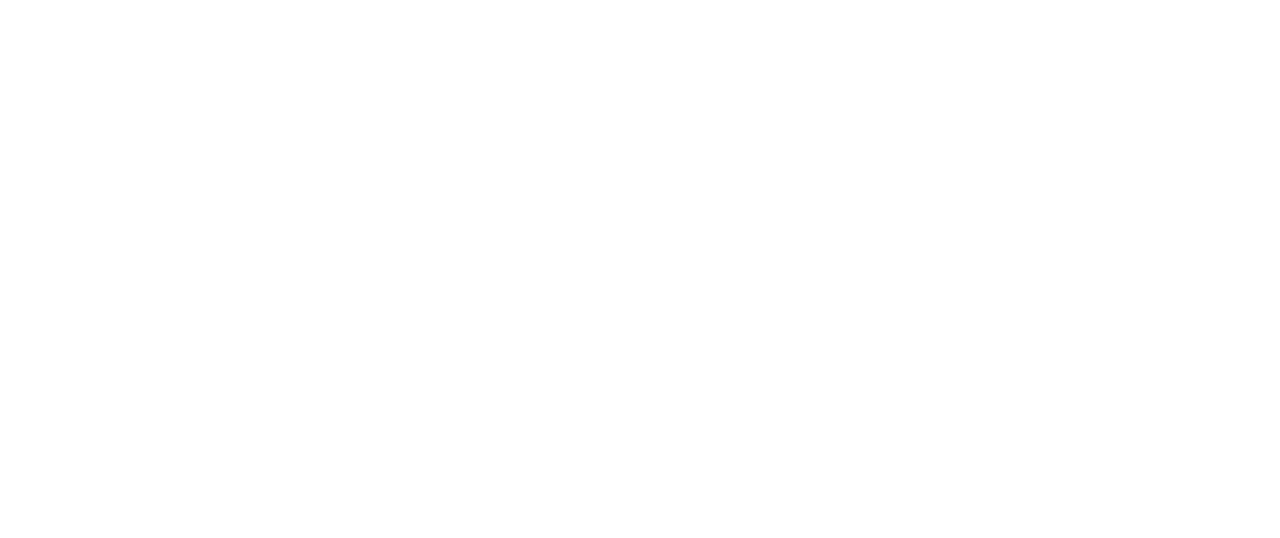
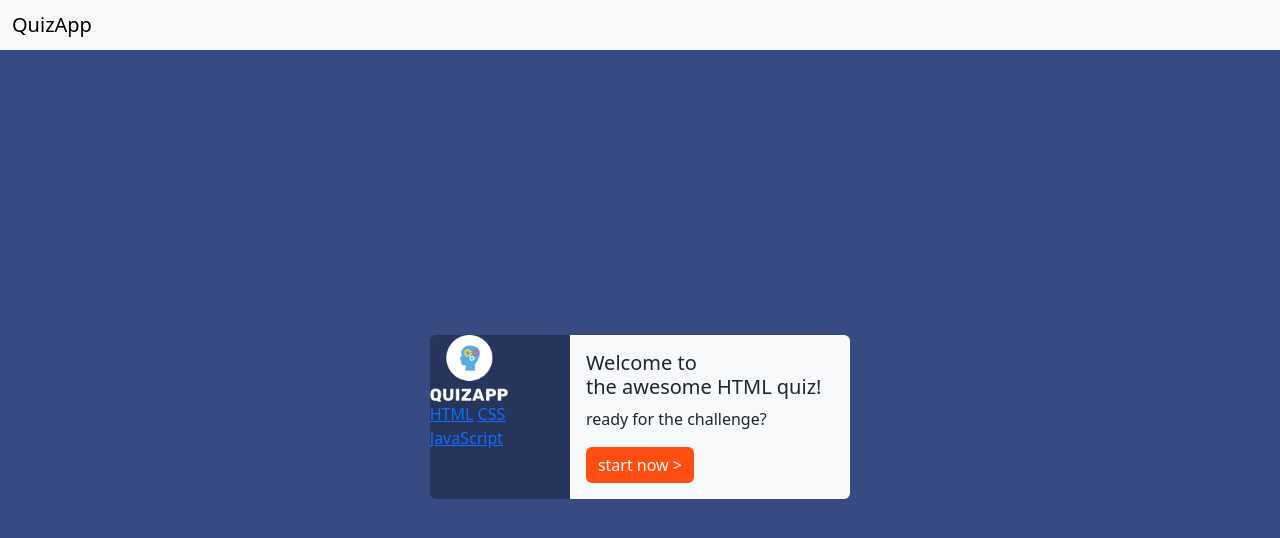
Before and after one commit to debuggingLizard/quizapp, a plain HTML site: page index.html in a window 1280 px wide. Drawn offline with nearby package versions, Linux system fonts and the light colour scheme.

Commit message:
initial card design

```diff
--- a/index.html
+++ b/index.html
@@ -1,15 +1,51 @@
 <!DOCTYPE html>
 <html lang="en">
+
 <head>
     <meta charset="UTF-8">
     <meta name="viewport" content="width=device-width, initial-scale=1.0">
     <title>Quiz App</title>
 
     <!-- Bootstrap CSS and JS -->
-    <link href="https://cdn.jsdelivr.net/npm/bootstrap@5.3.3/dist/css/bootstrap.min.css" rel="stylesheet" integrity="sha384-QWTKZyjpPEjISv5WaRU9OFeRpok6YctnYmDr5pNlyT2bRjXh0JMhjY6hW+ALEwIH" crossorigin="anonymous">
-    <script src="https://cdn.jsdelivr.net/npm/bootstrap@5.3.3/dist/js/bootstrap.bundle.min.js" integrity="sha384-YvpcrYf0tY3lHB60NNkmXc5s9fDVZLESaAA55NDzOxhy9GkcIdslK1eN7N6jIeHz" crossorigin="anonymous"></script>
+    <link href="https://cdn.jsdelivr.net/npm/bootstrap@5.3.3/dist/css/bootstrap.min.css" rel="stylesheet"
+        integrity="sha384-QWTKZyjpPEjISv5WaRU9OFeRpok6YctnYmDr5pNlyT2bRjXh0JMhjY6hW+ALEwIH" crossorigin="anonymous">
+    <script src="https://cdn.jsdelivr.net/npm/bootstrap@5.3.3/dist/js/bootstrap.bundle.min.js"
+        integrity="sha384-YvpcrYf0tY3lHB60NNkmXc5s9fDVZLESaAA55NDzOxhy9GkcIdslK1eN7N6jIeHz"
+        crossorigin="anonymous"></script>
+
+    <link rel="stylesheet" href="style.css">
+    <script src="script.js"></script>
 </head>
+
 <body>
+    <nav class="navbar bg-body-tertiary">
+        <div class="container-fluid">
+            <span class="navbar-brand mb-0 h1">QuizApp</span>
+        </div>
+    </nav>
+
+    <div class="container">
+        <div class="card mb-3" style="max-width: 540px;">
+            <div class="row g-0">
+                <div class="col-md-4">
+                    <img src="./img/logo.png" alt="...">
+                    <div class="">
+                        <a class="w-100" href="">HTML</a>
+                        <a href="">CSS</a>
+                        <a href="">JavaScript</a>
+                    </div>
+                </div>
+                <div class="col-md-8">
+                    <div class="card-body">
+                        <h5 class="card-title">Welcome to <br> the awesome HTML quiz!</h5>
+                        <p class="card-text">ready for the challenge?</p>
+                        <button type="button" class="btn button-start">start now ></button>
+                    </div>
+                </div>
+            </div>
+        </div>
+    </div>
 
 </body>
+
 </html>
--- /dev/null
+++ b/style.css
@@ -0,0 +1,49 @@
+body {
+    background-color: #374b82;
+    min-height: 100vh;
+    display: flex;
+    flex-direction: column;
+}
+
+.container {
+    display: flex;
+    justify-content: center;
+    align-items: center;
+    flex:1;
+}
+
+.card {
+    border: 0px;
+    background-color: transparent;
+    overflow: hidden;
+}
+
+.col-md-4 {
+    background-color: #27355c;
+}
+
+.col-md-4 img {
+    width: 78px;
+}
+
+.col-md-8 {
+    background-color: #f8f9fa;
+}
+
+.button-start {
+    background-color: #ff4e10;
+    border: 0;
+    color:#f8f9fa;
+}
+
+.button-start:hover {
+    background-color: #ff6d10;
+    border: 0;
+    color:#f8f9fa;
+}
+
+
+/* colors */
+/* sidebar quizcard: #27355c */
+/* trophy: #1f475e */
+/* white:  #f8f9fa*/
```
Also changed, not shown: img/Option 1 Copy 12.jpg (renamed from design-vorlage/Option 1 Copy 12.jpg), img/Option 1 Copy 15.jpg (renamed from design-vorlage/Option 1 Copy 15.jpg), img/Option 1 Copy 16.jpg (renamed from design-vorlage/Option 1 Copy 16.jpg), img/Option 1 Copy 17.jpg (renamed from design-vorlage/Option 1 Copy 17.jpg), img/brain result.png (renamed from design-vorlage/brain result.png), img/brainbg.jpg (renamed from design-vorlage/brainbg.jpg), img/logo.png (renamed from design-vorlage/logo.png), img/tropy.png (renamed from design-vorlage/tropy.png), script.js (added).
